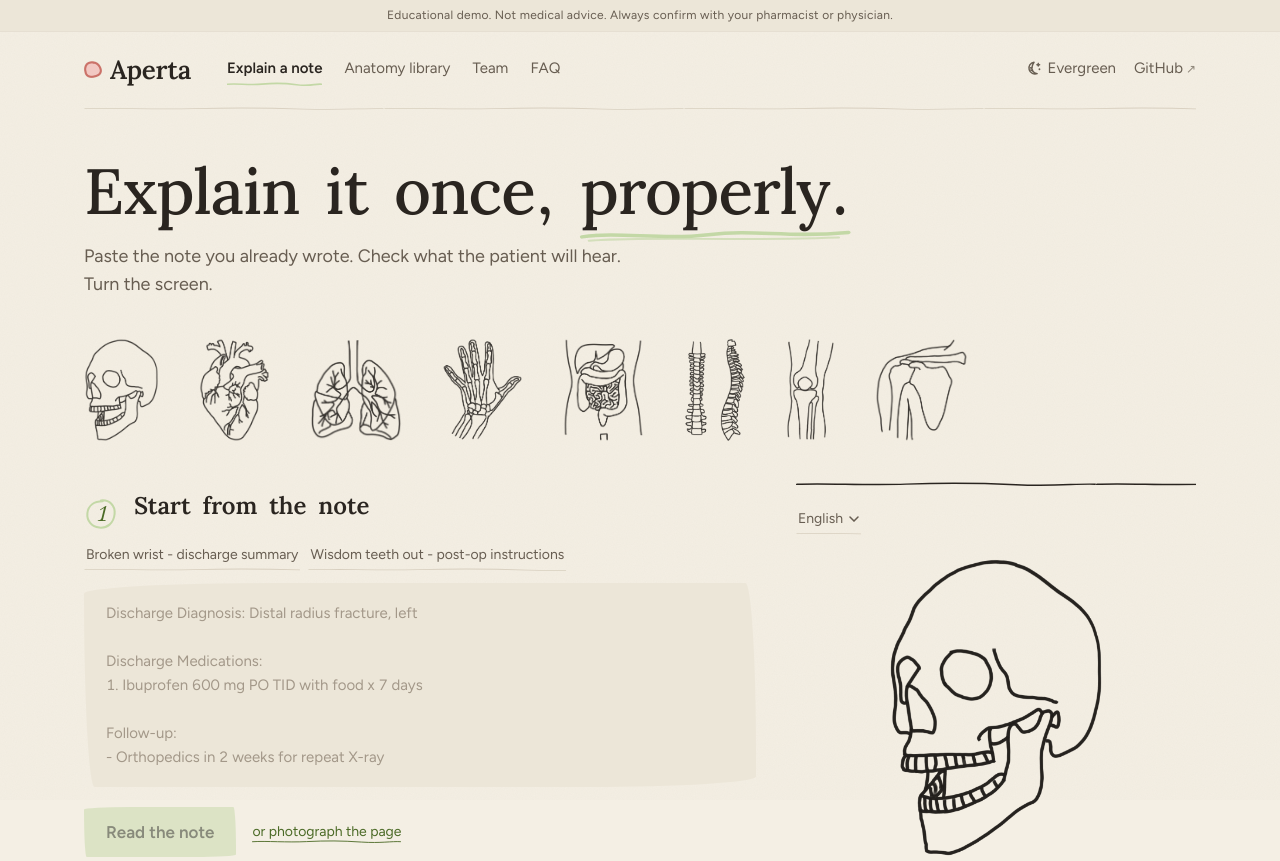
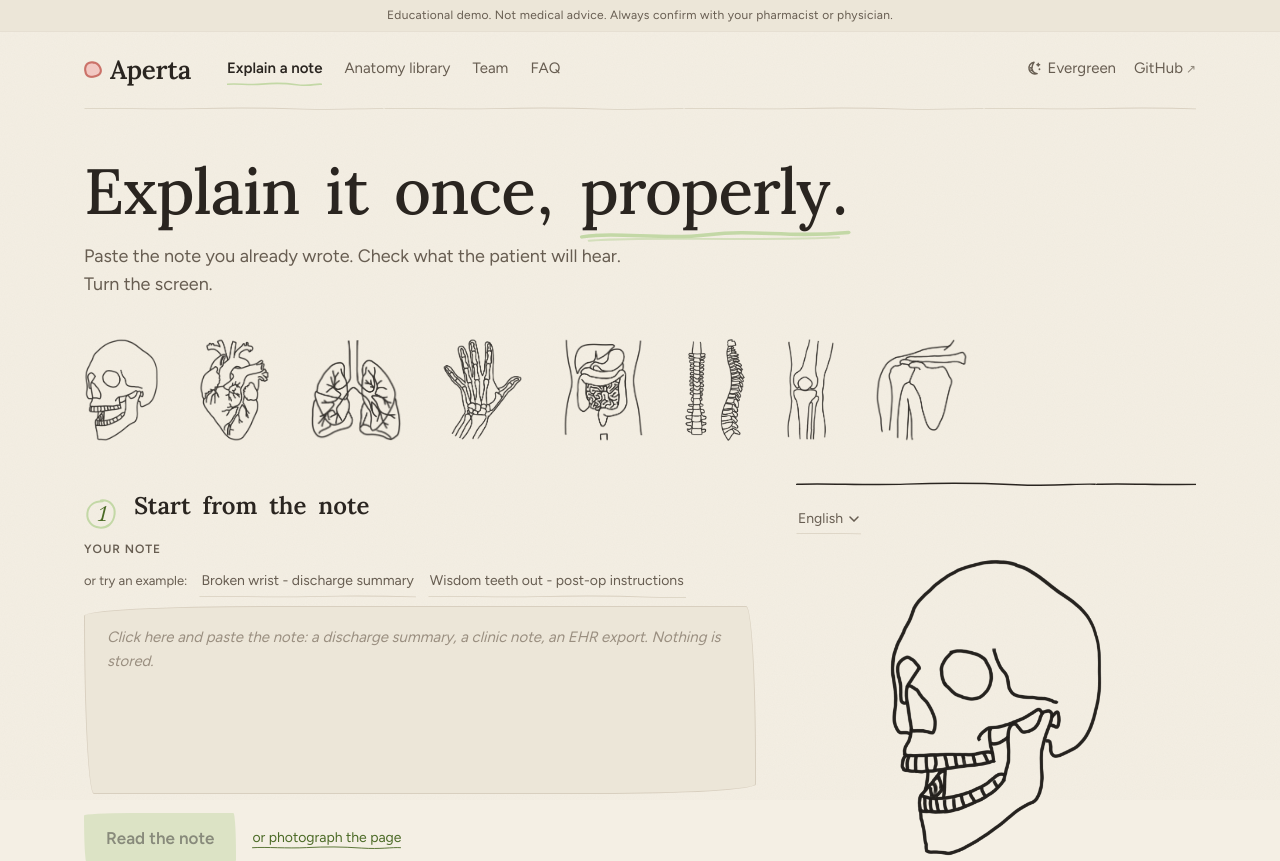
Before and after one commit to ankthba/VTHacks14, a Next.js app: page / in a window 1280 px wide. Shown: the top 861 px of the page. Built offline with nearby package versions, Linux system fonts and the light colour scheme.

Commit message:
The note box reads as a field: a label, a prompt placeholder, an edge with hover and focus

```diff
--- a/app/globals.css
+++ b/app/globals.css
@@ -564,8 +564,10 @@ html { scroll-behavior: smooth; }
 
 /* The note: a pad of slightly darker paper, no box, grows with what you paste. */
 .field.note {
-  border: 0;
+  border: 1px solid var(--line);
   background: var(--surface-warm);
+  cursor: text;
+  transition: border-color 120ms ease, box-shadow 120ms ease;
   border-radius: 255px 14px 225px 14px / 14px 225px 14px 255px;
   padding: 18px 22px;
   min-height: 12.5em;
@@ -573,8 +575,9 @@ html { scroll-behavior: smooth; }
   field-sizing: content;
   line-height: 1.6;
 }
-.field.note:focus { box-shadow: inset 0 0 0 2px var(--accent); }
-.field.note::placeholder { color: #a39889; }
+.field.note:hover { border-color: var(--muted); }
+.field.note:focus { border-color: var(--accent-text); box-shadow: inset 0 0 0 1px var(--accent-text); }
+.field.note::placeholder { color: #9a8f80; font-style: italic; }
 
 /* Our own menu: a sheet of paper that rises under the trigger. */
 .menu {
--- a/app/page.tsx
+++ b/app/page.tsx
@@ -428,18 +428,23 @@ export default function Home() {
                 <h2 className="display-sm text-2xl">Start from the note</h2>
               </div>
 
-              <div className="flex flex-wrap gap-2 mb-3">
-                {DEMO_NOTES.map((d) => (
-                  <button key={d.id} onClick={() => { setNoteText(d.note); setNoteError(null); }} className={`chip ${noteText.trim() === d.note.trim() ? "on" : ""}`}>
-                    {d.title}
-                  </button>
-                ))}
+              <div className="flex flex-wrap items-baseline justify-between gap-x-6 gap-y-2 mb-2">
+                <label htmlFor="note" className="field-label" style={{ marginBottom: 0 }}>Your note</label>
+                <span className="flex flex-wrap items-baseline gap-x-3 gap-y-1 text-[13px] text-[color:var(--muted)]">
+                  or try an example:
+                  {DEMO_NOTES.map((d) => (
+                    <button key={d.id} onClick={() => { setNoteText(d.note); setNoteError(null); }} className={`chip ${noteText.trim() === d.note.trim() ? "on" : ""}`}>
+                      {d.title}
+                    </button>
+                  ))}
+                </span>
               </div>
               <textarea
+                id="note"
                 value={noteText}
                 onChange={(e) => setNoteText(e.target.value)}
                 rows={7}
-                placeholder={"Discharge Diagnosis: Distal radius fracture, left\n\nDischarge Medications:\n1. Ibuprofen 600 mg PO TID with food x 7 days\n\nFollow-up:\n- Orthopedics in 2 weeks for repeat X-ray"}
+                placeholder={"Click here and paste the note: a discharge summary, a clinic note, an EHR export. Nothing is stored."}
                 className="field note text-[15px] leading-relaxed"
               />
               <input ref={noteFileRef} type="file" accept="image/*" multiple className="hidden" onChange={(e) => ingestNote(e.target.files)} />
```
